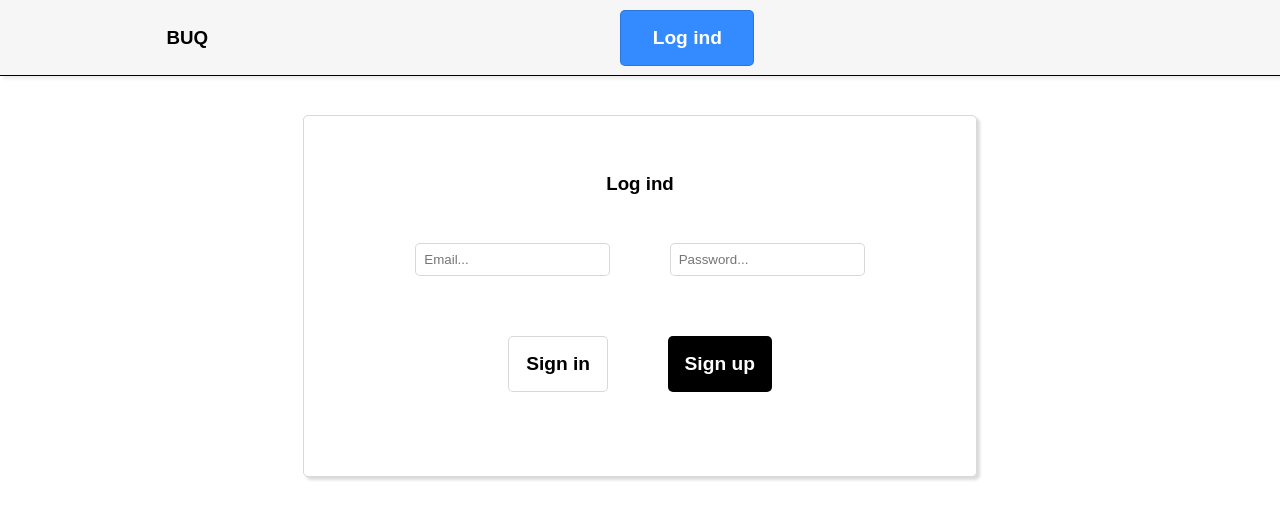
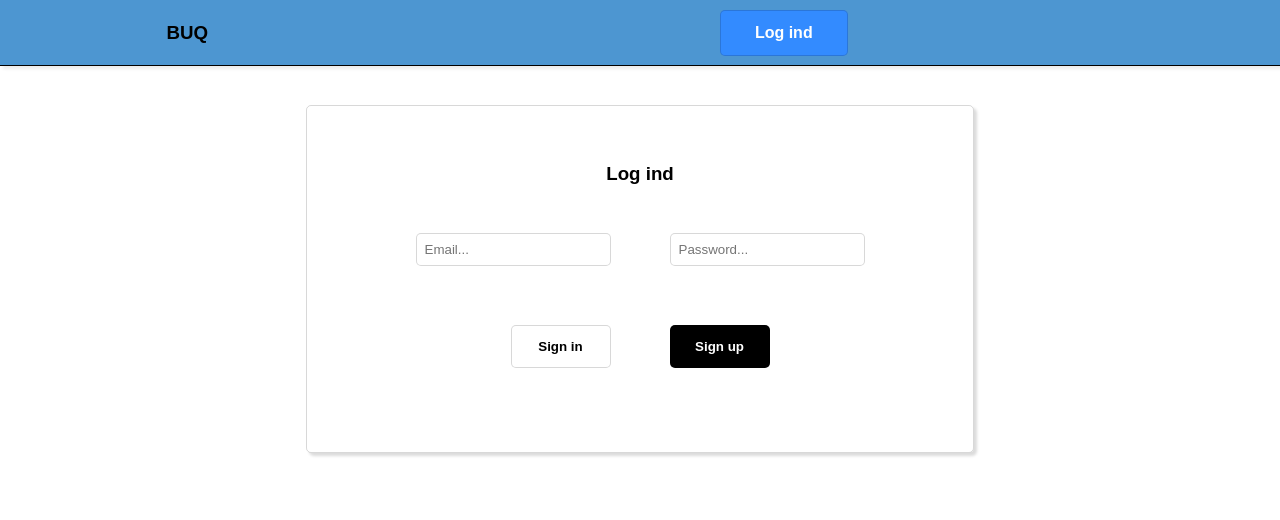
Before and after one commit to pandajakob/BUQ-Table-Booking-System, a React (Create React App) app: page /auth in a window 1280 px wide. Shown: the top 520 px of the page. Built offline with nearby package versions, Linux system fonts and the light colour scheme; no server answers.

Commit message:
UI changes

```diff
--- a/src/App.css
+++ b/src/App.css
@@ -32,7 +32,7 @@ html {
   display: flex;
   flex-wrap: wrap;
   justify-content: center;
-  align-items: center;
+  align-items: baseline;
 }
 
 .main {
@@ -41,7 +41,7 @@ html {
 }
 
 input[type=checkbox] {
-  transform: scale(1.5);
+  transform: scale(1.2);
 }
 
 .blackLine {
@@ -83,6 +83,7 @@ input[type=checkbox] {
 
 #header {
   background-color: rgb(246, 246, 246);
+  background-color: var(--blue-muted);
   padding: 3px 13%;
   justify-content: space-between;
   border-bottom: 0.1px solid black;
@@ -98,7 +99,7 @@ ul, li {
 #header ul {
   justify-content: space-between;
   list-style: none;
-  width: 500px;
+  width: 400px;
 }
 #header ul li {
 
@@ -117,9 +118,8 @@ input {
 }
 
 button, .button {
-  font-size: 1.2rem;
   margin: 5%;
-  padding: 1rem;
+  padding: .8rem;
   min-width: 100px;
   border: 1px solid rgba(0, 0, 0, 0.154);
   font-weight: 600;
@@ -189,6 +189,10 @@ a:hover {
 
 
 @media screen and (max-width: 1000px) {
+  input[type=checkbox] {
+    transform: scale(1);
+  }
+
   .main, #header{
     padding: 2% 5%;
     flex-wrap: nowrap;
--- a/src/components/restaurant/settings.js
+++ b/src/components/restaurant/settings.js
@@ -152,7 +152,7 @@ export const RestaurantSettings = ({ user }) => {
       <h1> {restaurant.restaurantName} </h1>
       <h3> {restaurant.email} </h3>
       <div className="flex">
-        <div className="container" id="openingHours">
+        <div className="container" styles={{alignItems: "baseline"}} id="openingHours">
 
           <h2 style={{marginBottom: "15%"}}> Åbningstider</h2>
 
```
